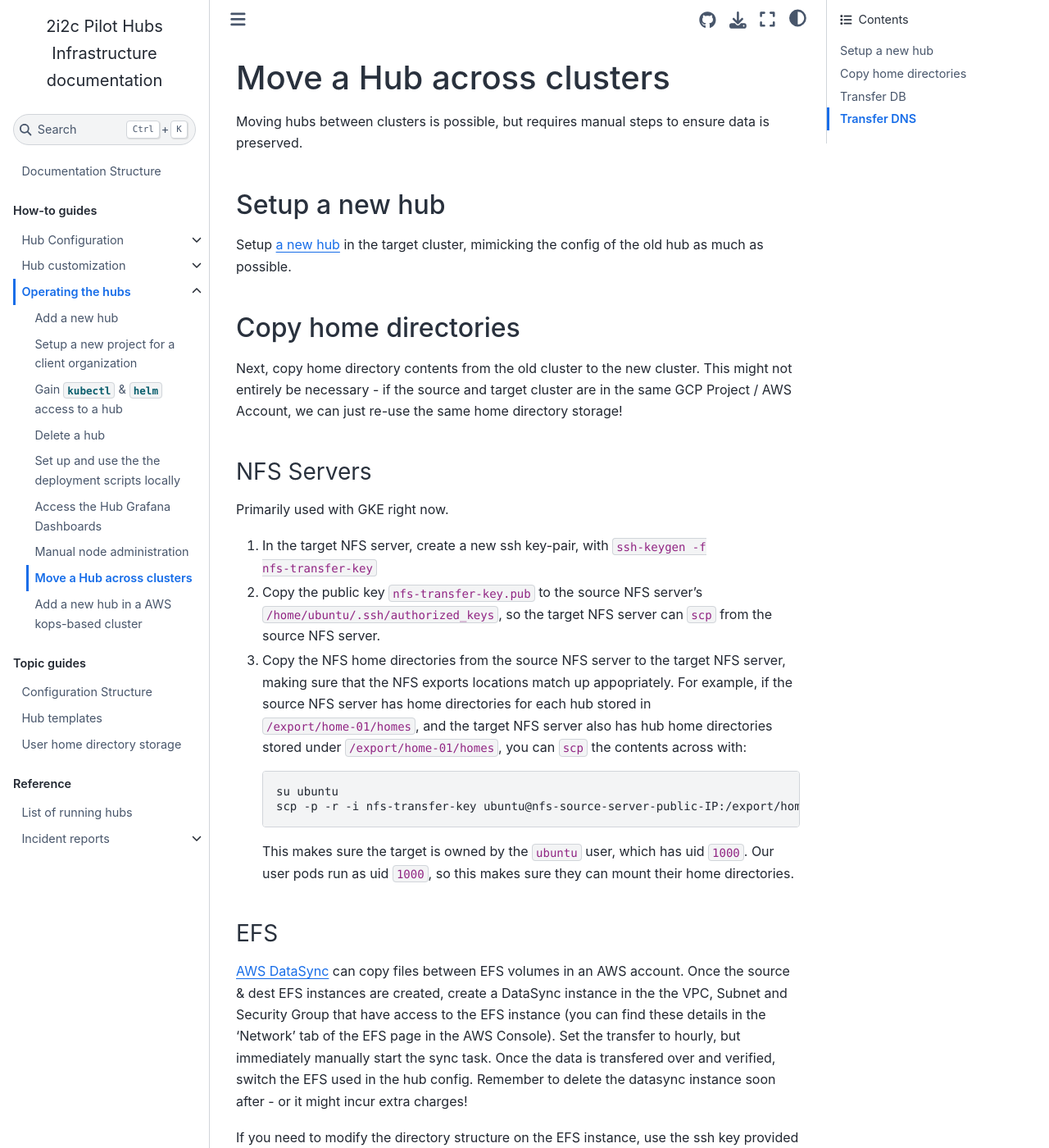
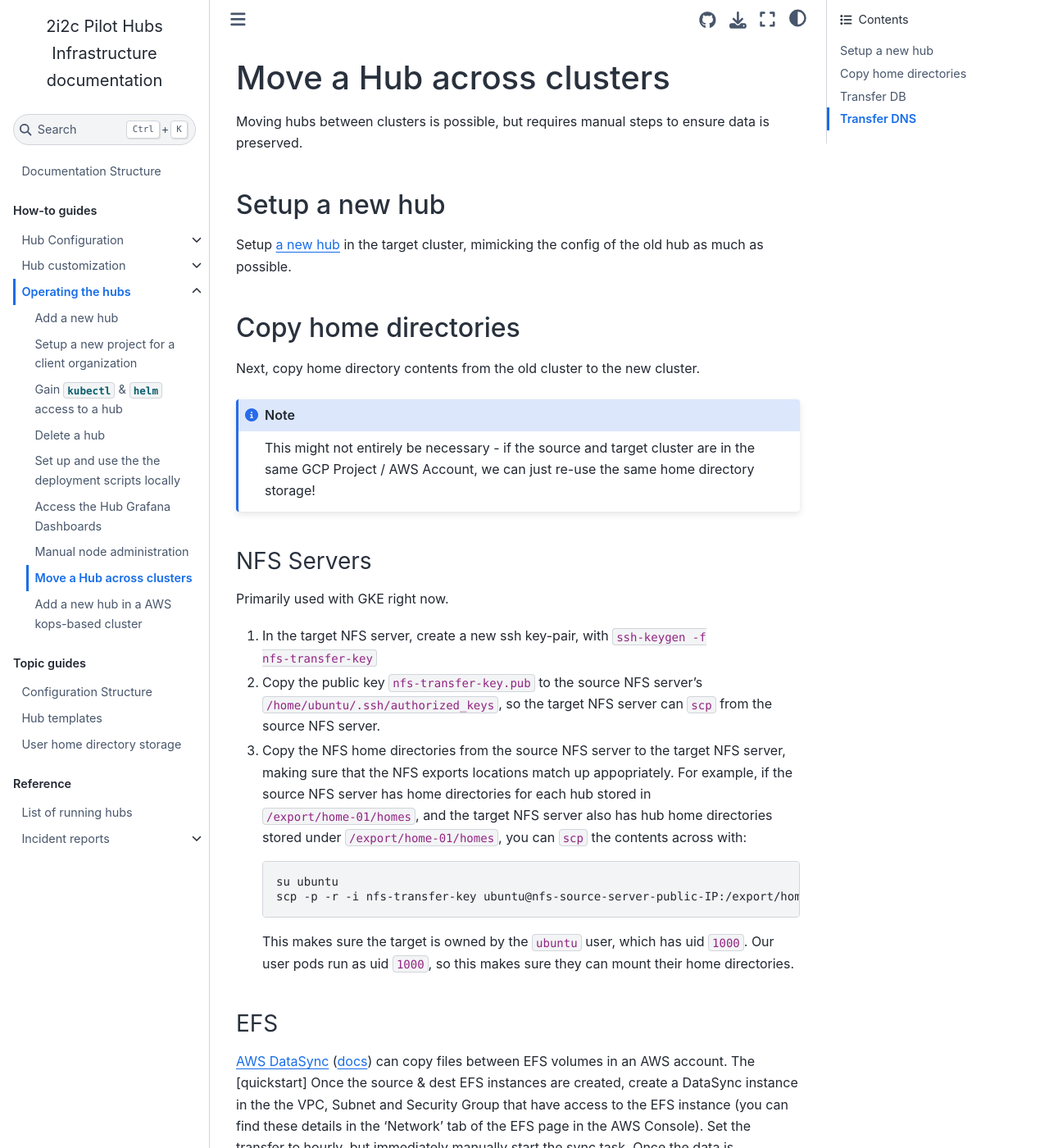
Before and after one commit to 2i2c-org/infrastructure, a Sphinx documentation site: the page built from docs/howto/operate/move-hub.md, in a window 1280 px wide and 1400 px high. Shown: the whole window at 82% size. Built offline with Sphinx 7.4.7 and the Sphinx Book theme 1.1.4, drawn with Linux system fonts in a browser that asks for light colours; some of the changed text lies outside the part shown.

Commit message:
Make minor documentation changes
- Link to DataSync docs
- Make note about not needing a new NFS server more prominent
- Make note about using ssh into AWS worker nodes to change structure
  of EFS more prominent

````diff
--- a/docs/howto/operate/move-hub.md
+++ b/docs/howto/operate/move-hub.md
@@ -11,9 +11,13 @@ the config of the old hub as much as possible.
 ## Copy home directories
 
 Next, copy home directory contents from the old cluster to the new cluster.
+
+```{note}
+
 This might not entirely be necessary - if the source and target cluster
 are in the same GCP Project / AWS Account, we can just re-use the same
 home directory storage!
+```
 
 ### NFS Servers
 
@@ -45,21 +49,25 @@ Primarily used with GKE right now.
 
 ### EFS
 
-[AWS DataSync](https://aws.amazon.com/datasync/) can copy files between
-EFS volumes in an AWS account. Once the source & dest EFS instances are
-created, create a DataSync instance in the the VPC, Subnet and
-Security Group that have access to the EFS instance (you can find these
-details in the 'Network' tab of the EFS page in the AWS Console). Set the
-transfer to hourly, but immediately manually start the sync task. Once
-the data is transfered over and verified, switch the EFS used in the
-hub config. Remember to delete the datasync instance soon after - or
-it might incur extra charges!
+[AWS DataSync](https://aws.amazon.com/datasync/)
+([docs](https://docs.aws.amazon.com/datasync/latest/userguide/getting-started.html))
+can copy files between EFS volumes in an AWS account. The [quickstart] Once the
+source & dest EFS instances are created, create a DataSync instance in the the
+VPC, Subnet and Security Group that have access to the EFS instance (you can
+find these details in the 'Network' tab of the EFS page in the AWS Console). Set
+the transfer to hourly, but immediately manually start the sync task. Once the
+data is transfered over and verified, switch the EFS used in the hub config.
+Remember to delete the datasync instance soon after - or it might incur extra
+charges!
+
+```{note}
 
 If you need to modify the directory structure on the EFS instance, use
 the ssh key provided to `kops` or `eksctl` during cluster creation to
 ssh into any worker node. Then `mount` the EFS instance manually and
 do your modifications. This prevents needing to create another EC2
 instance just for this.
+```
 
 
 ## Transfer DB
````
